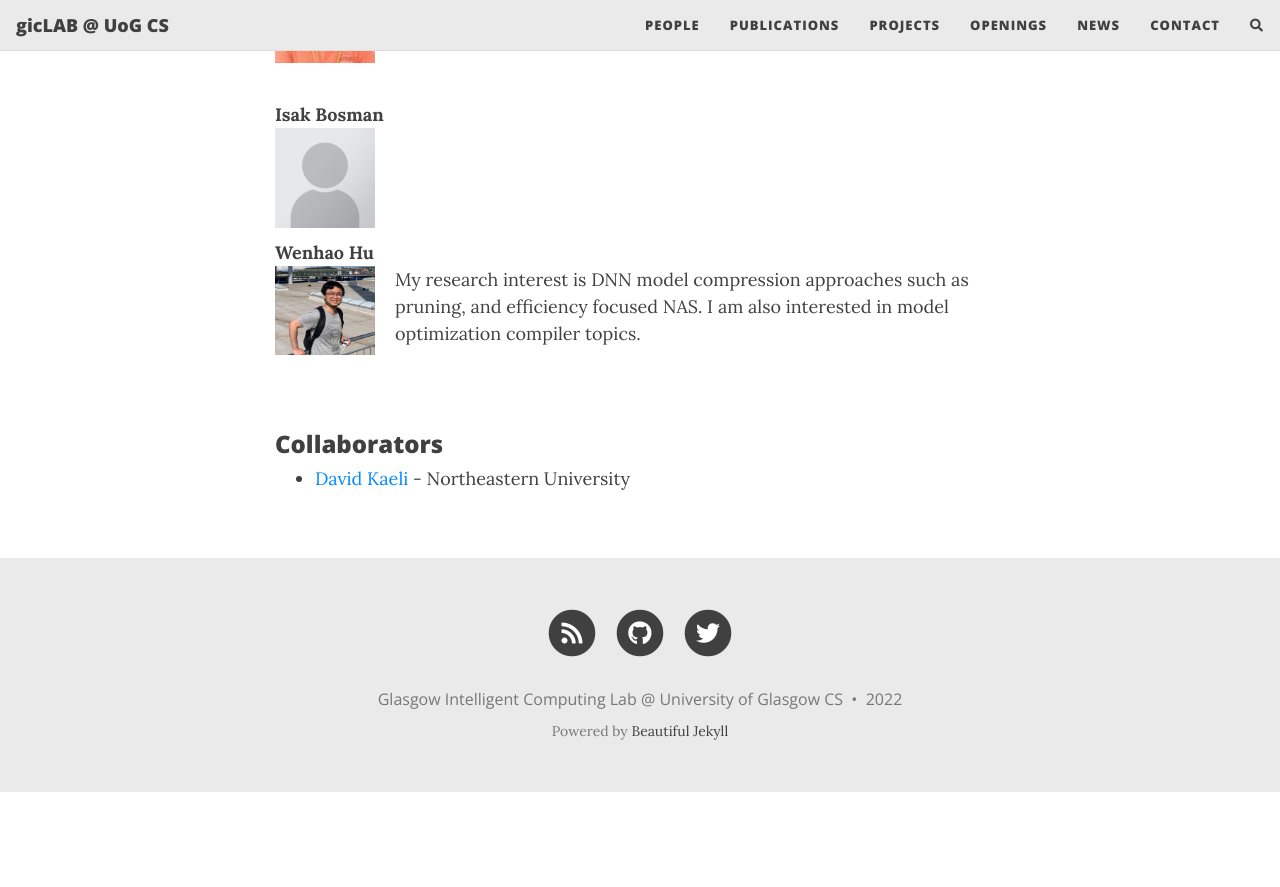
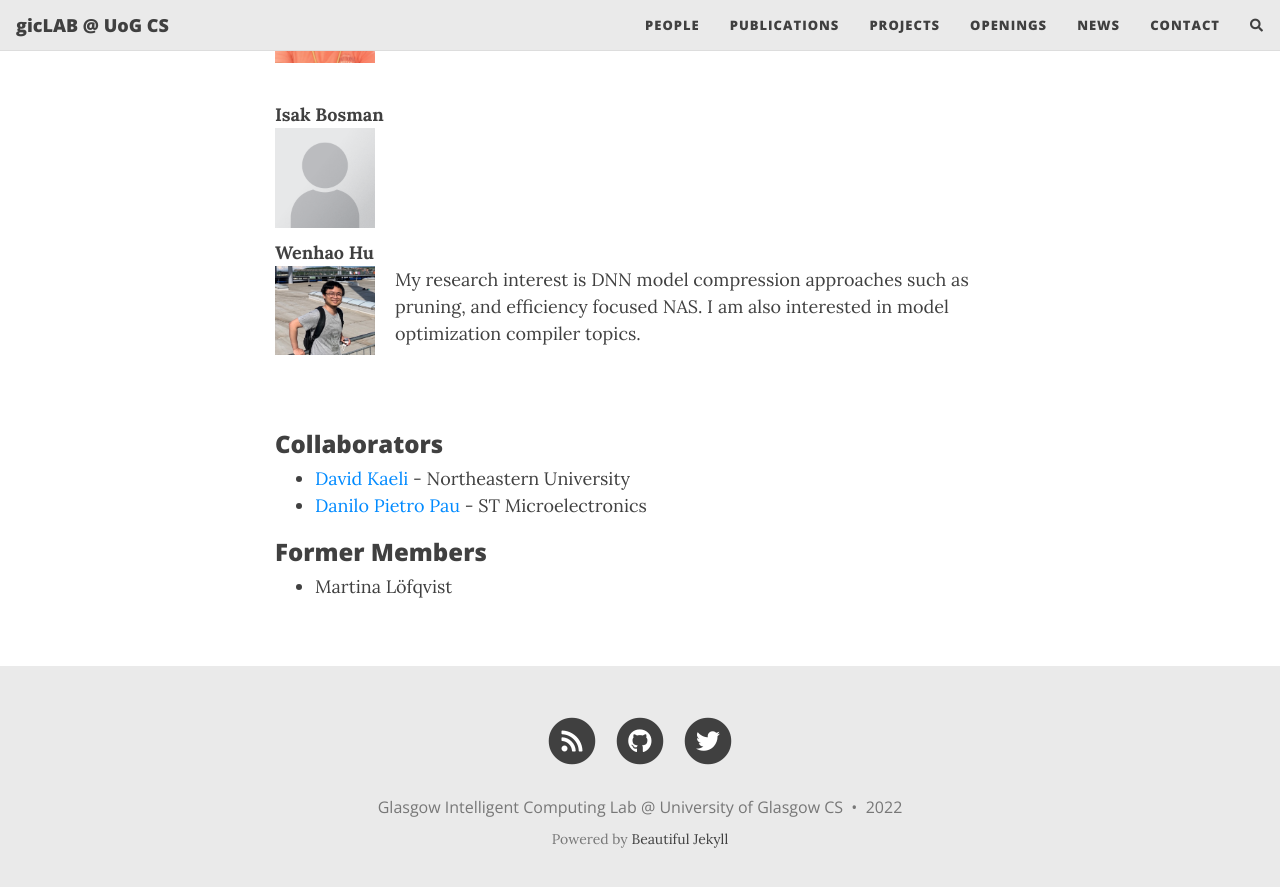
Before and after one commit to gicLAB/gicLAB.github.io, a Jekyll site: the page built from people.md, in a window 1280 px wide and 900 px high, scrolled down 1169 px. Shown: the top 887 px of the window. Built offline with Jekyll 4.4.1, drawn with Linux system fonts in a browser that asks for light colours; nearby versions of some CDN libraries; comment, search, counter and statistics services are not loaded; before the commit the page ends 1961 px from its top, so only the background shows below that.

Commit message:
Update people.md

```diff
--- a/people.md
+++ b/people.md
@@ -48,9 +48,11 @@ My research interest is DNN model compression approaches such as pruning, and ef
 ### Collaborators
 
 - [David Kaeli](https://coe.northeastern.edu/people/kaeli-david/) - Northeastern University
+- [Danilo Pietro Pau](https://www.linkedin.com/in/danilopietropau/) - ST Microelectronics
 
-<!-- ## Past Lab Members  -->
+### Former Members
 
+- Martina Löfqvist
 <!-- ### Research Interns -->
 <!-- - Some Guy -->
 <!-- - Someone else (now @ company) -->
```
